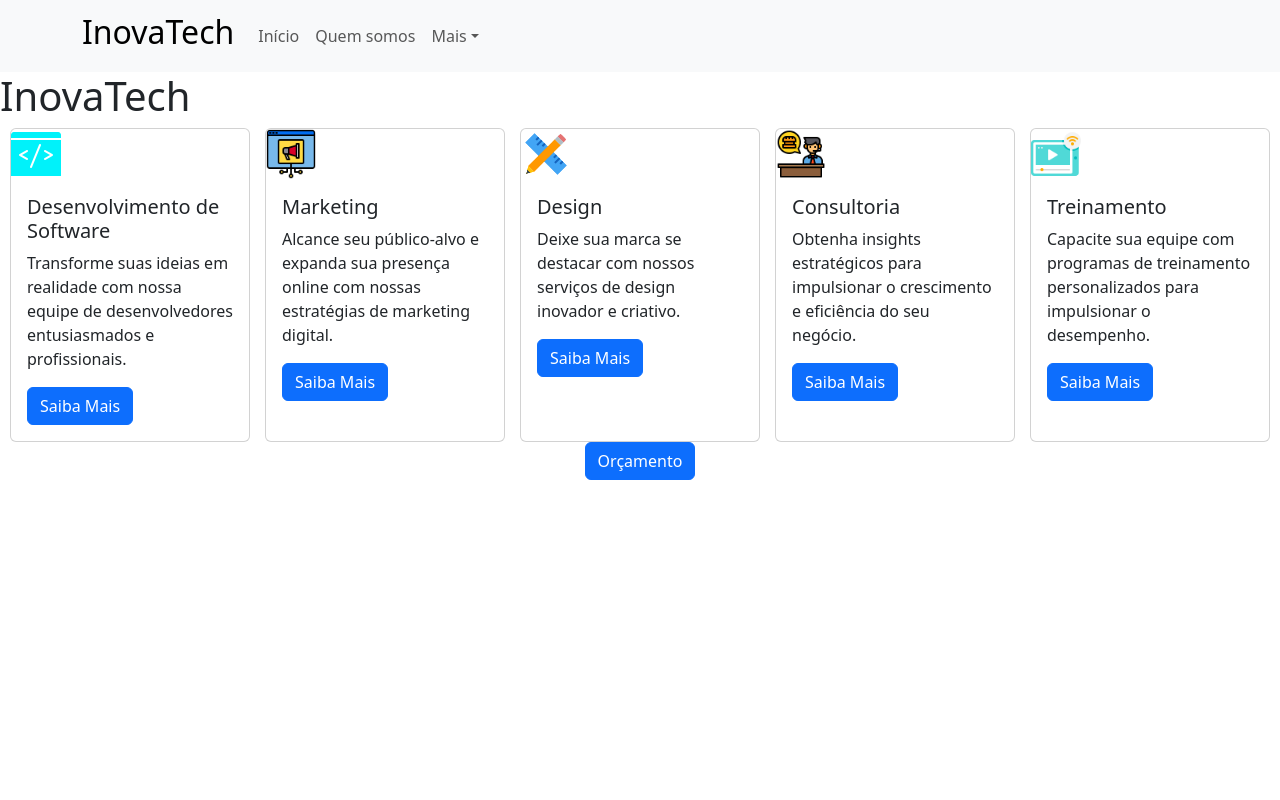
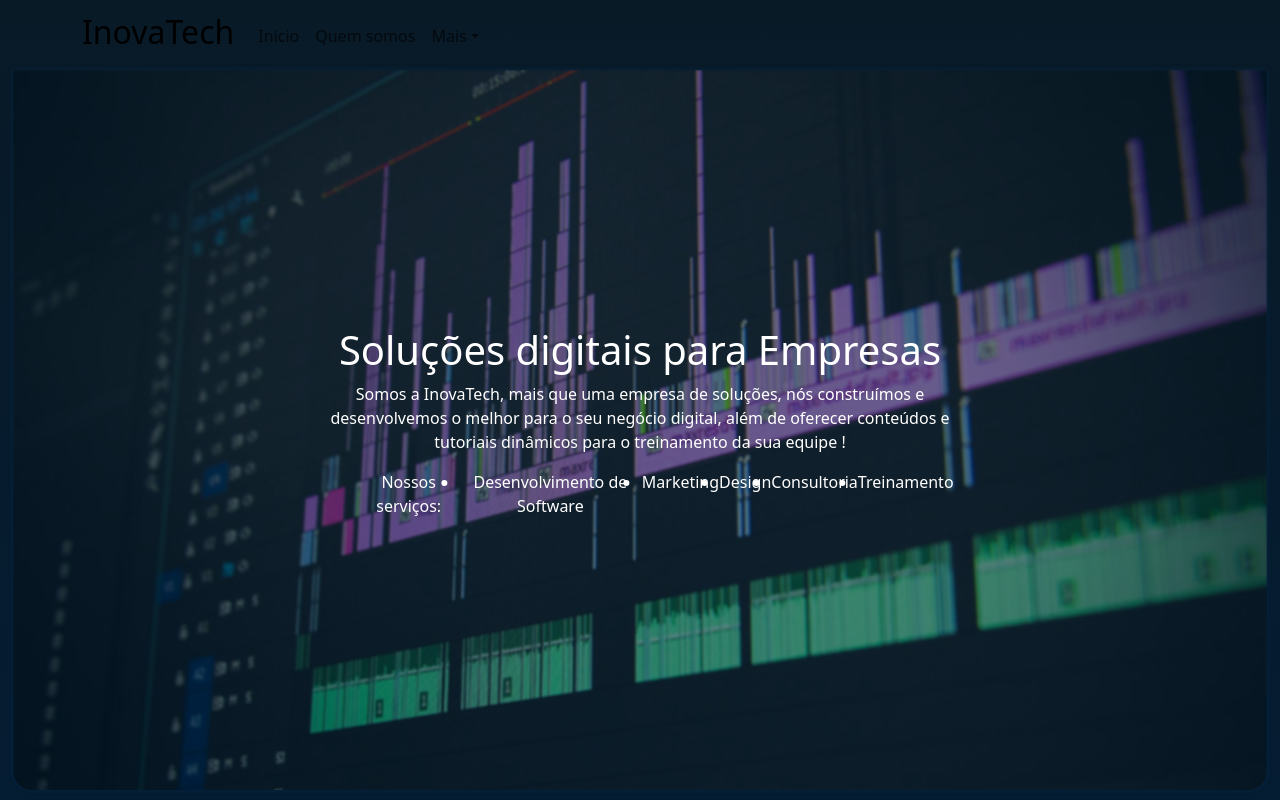
Before and after one commit to MthsLnk-gthb/inova-tech-next, a Next.js app: page / in a window 1280 px wide. Shown: the top 800 px of the page. Built offline with nearby package versions, Linux system fonts and the light colour scheme.

Commit message:
Criando conteúdo inicial da tela inicial

```diff
--- a/src/Components/Common/header.tsx
+++ b/src/Components/Common/header.tsx
@@ -6,7 +6,7 @@ import LogoInovaTech from "../Logo";
 
 const Header = () => {
   return (
-    <Navbar expand="lg" className="bg-body-tertiary">
+    <Navbar expand="lg" style={{zIndex: 99, backgroundColor: "transparent"}}>
       <Container>
         <Navbar.Brand href="/">
           <LogoInovaTech/>
--- /dev/null
+++ b/src/app/introducao/page.tsx
@@ -0,0 +1,37 @@
+import Image from "next/image";
+import backgroundImage from "@/public/images/graphic.jpg";
+import styles from "@/styles/pages/introducao.module.scss";
+
+const IntroducaoScreen = () => {
+  return (
+    <main className={styles.container}>
+      <div className={styles.backgroundContainer}>
+        <Image
+          src={backgroundImage}
+          alt="Imagem de fundo"
+          className={styles.backgroundImage}
+          priority={true}
+        />
+        <div className={styles.overlay}></div>
+        <article className={styles.content}>
+          <h1>Soluções digitais para Empresas</h1>
+          <p>
+            Somos a InovaTech, mais que uma empresa de soluções, nós
+            construímos e desenvolvemos o melhor para o seu negócio digital,
+            além de oferecer conteúdos e tutoriais dinâmicos para o treinamento da sua equipe !
+          </p>
+          <ul style={{display: "flex"}}>
+            <label>Nossos serviços:</label>
+            <li>Desenvolvimento de Software</li>
+            <li>Marketing</li>
+            <li>Design</li>
+            <li>Consultoria</li>
+            <li>Treinamento</li>
+          </ul>
+        </article>
+      </div>
+    </main>
+  );
+};
+
+export default IntroducaoScreen;
--- a/src/app/layout.tsx
+++ b/src/app/layout.tsx
@@ -1,5 +1,6 @@
 import Header from "@/Components/Common/header";
 import "bootstrap/dist/css/bootstrap.min.css";
+import "@/styles/global.scss"
 
 export const metadata = {
   title: "InovaTech",
--- a/src/app/page.tsx
+++ b/src/app/page.tsx
@@ -1,11 +1,12 @@
 import React from "react";
 import Servicos from "./servicos/page";
+import IntroducaoScreen from "./introducao/page";
 
 const Home = () => {
   return (
     <div>
       <main>
-        <h1>InovaTech</h1>
+        <IntroducaoScreen/>
         <Servicos/>
       </main>
     </div>
--- a/src/app/servicos/page.tsx
+++ b/src/app/servicos/page.tsx
@@ -4,13 +4,15 @@ import React from "react";
 
 const Servicos = () => {
   return (
-    <article  style={{display: "flex", flexDirection: "column", justifyContent: "center", alignItems: "center"}}>
+    <main
+      style={{ display: "flex", flexDirection: "column", alignItems: "center" }}
+    >
       <CardsServicos />
       <RedirectButton
         destinyRoute="/servicos/orcamento"
         buttonContent="Orçamento"
       />
-    </article>
+    </main>
   );
 };
 
--- /dev/null
+++ b/src/styles/global.scss
@@ -0,0 +1,7 @@
+body{
+    background-image: linear-gradient(to bottom,#091A27, #001F3F );
+}
+
+main{
+    min-height: 100dvh;
+}
--- /dev/null
+++ b/src/styles/pages/introducao.module.scss
@@ -0,0 +1,43 @@
+.container{
+    display: flex;
+    justify-content: center;
+    align-items: center;
+}
+
+.backgroundContainer {
+    position: absolute;
+    top: 70px;
+  height: 90dvh;
+  width: 98%;
+  z-index: 1;
+  border-radius: 0 0 20px 20px;
+  box-shadow: 0 0 5px #092c4e9a;
+  overflow: hidden;
+}
+
+.backgroundImage {
+    position: static;
+  z-index: -1;
+  filter: brightness(90%) blur(1px);
+  object-fit: cover;
+  max-width: 100%;
+  max-height: 100dvh;
+}
+
+.overlay {
+  position: absolute;
+  top: 0;
+  left: 0;
+  width: 100%;
+  height: 100%;
+  background-color: rgba(0, 34, 61, 0.486);
+}
+
+.content {
+  position: absolute;
+  top: 50%;
+  left: 50%;
+  transform: translate(-50%, -50%);
+  color: white;
+  text-align: center;
+}
--- /dev/null
+++ b/src/styles/pages/servicos.module.scss
@@ -0,0 +1,3 @@
+.telaservicos{
+    height: 300px;
+}
```
Also changed, not shown: src/styles/global.module.scss (deleted).
